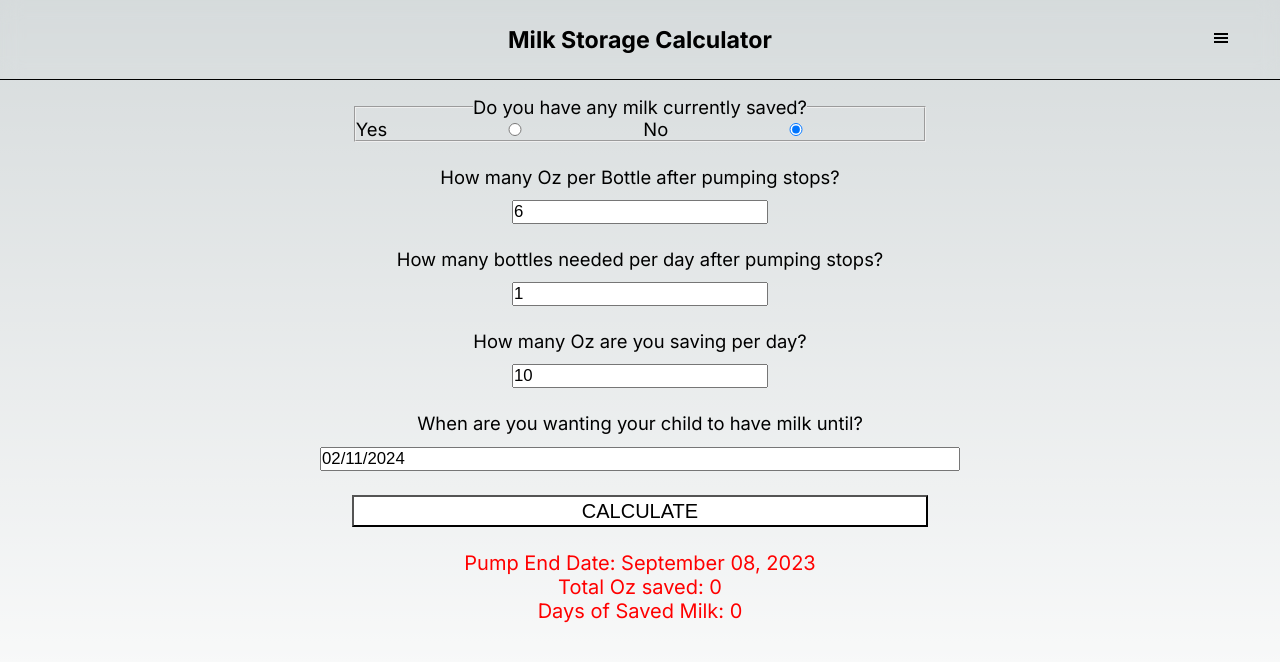
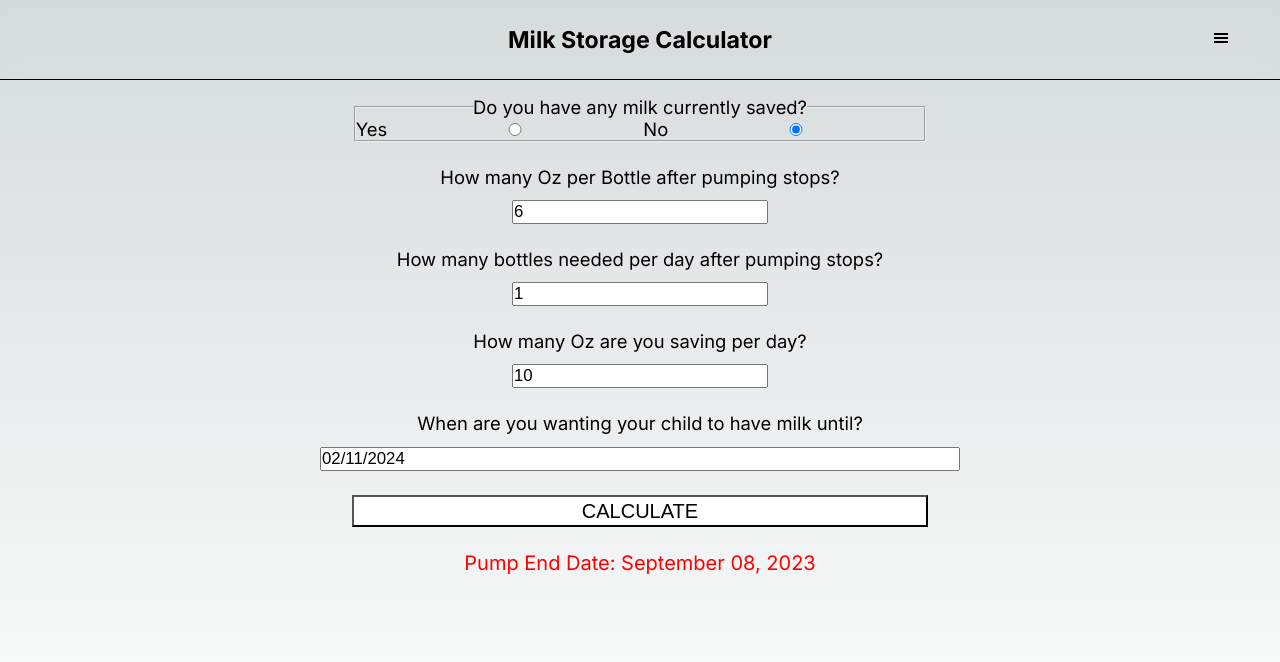
Before and after one commit to khintz34/milk-bottle-storage, a Next.js app: page / in a window 1280 px wide. Both pictures are taken after a click on the button "CALCULATE". Shown: the top 662 px of the page. Built offline with nearby package versions, Linux system fonts and the light colour scheme.

Commit message:
milkSaved 2

```diff
--- a/src/app/page.js
+++ b/src/app/page.js
@@ -83,6 +83,7 @@ export default function Home() {
               name="savedMilk"
               id="milkSavedYes"
               type="radio"
+              checked={milkSaved === true}
               onChange={(e) => {
                 setMilkSaved(true);
                 setShowCals(`${styles.hide}`);
@@ -94,7 +95,7 @@ export default function Home() {
               name="savedMilk"
               id="milkSavedNo"
               type="radio"
-              checked
+              checked={milkSaved === false}
               onChange={(e) => {
                 setMilkSaved(false);
                 setShowCals(`${styles.hide}`);
@@ -214,13 +215,16 @@ export default function Home() {
         </div>
         <div className={`${styles.formEnd} ${showCalcs}`}>
           <div>Pump End Date: {stopPumpingDate}</div>
-          <div>Total Oz saved: {totalOzSaved}</div>
-          <div>Days of Saved Milk: {daysOfSavedMilk}</div>
+          {milkSaved ? (
+            <div>
+              <div>Total Oz saved: {totalOzSaved}</div>
+              <div>Days of Saved Milk: {daysOfSavedMilk}</div>
+            </div>
+          ) : (
+            ""
+          )}
         </div>
       </form>
     </main>
   );
 }
-
-//! note
-// find date of milk end then add oz per day needed to current date and subtract from end date until they are equal
--- a/src/components/header.js
+++ b/src/components/header.js
@@ -20,13 +20,9 @@ const Header = () => {
     changeStatus(false);
   };
 
-  const resetTeamInfo = () => {
-    changeHeader(false);
-  };
-
   return (
     <header className={`${styles.header}`}>
-      <h1 onClick={resetTeamInfo} className={styles.headerSize}>
+      <h1 className={styles.headerSize}>
         <Link href={"/"}>Milk Storage Calculator</Link>
       </h1>
 
```
